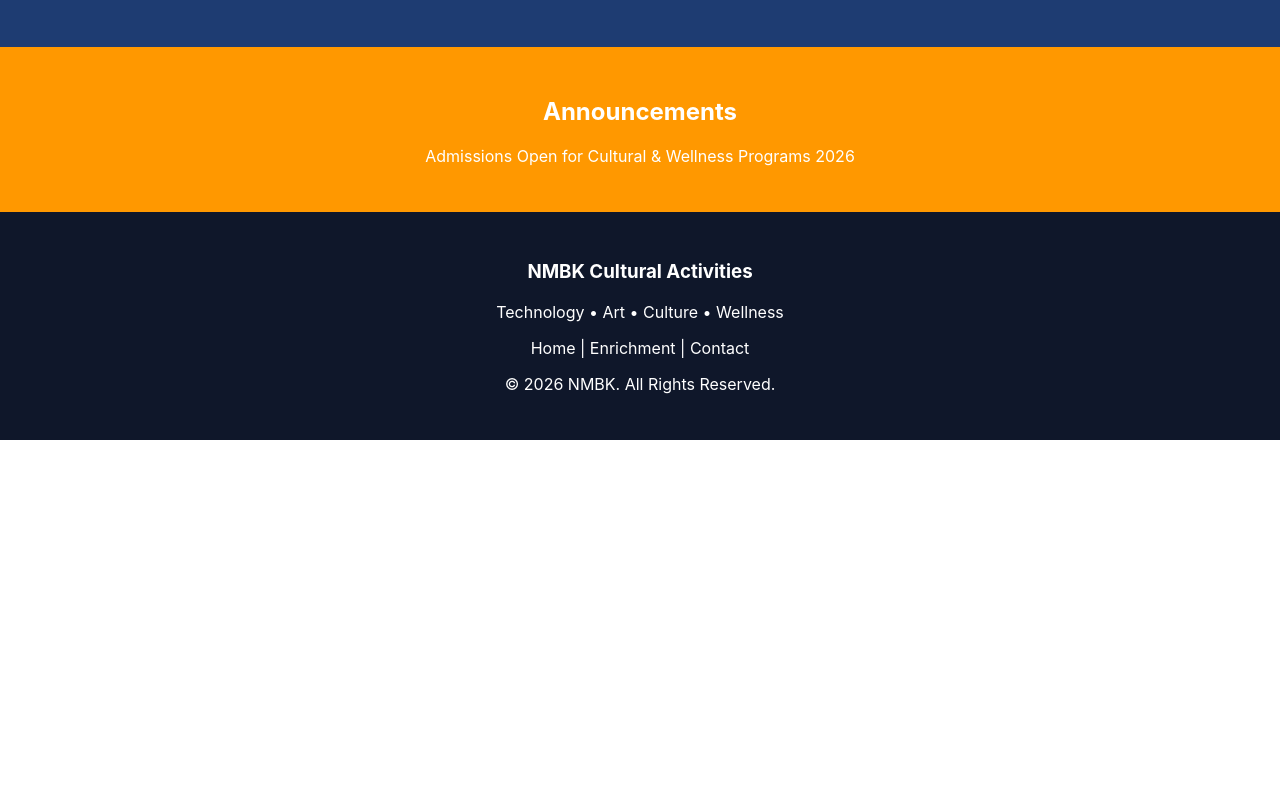
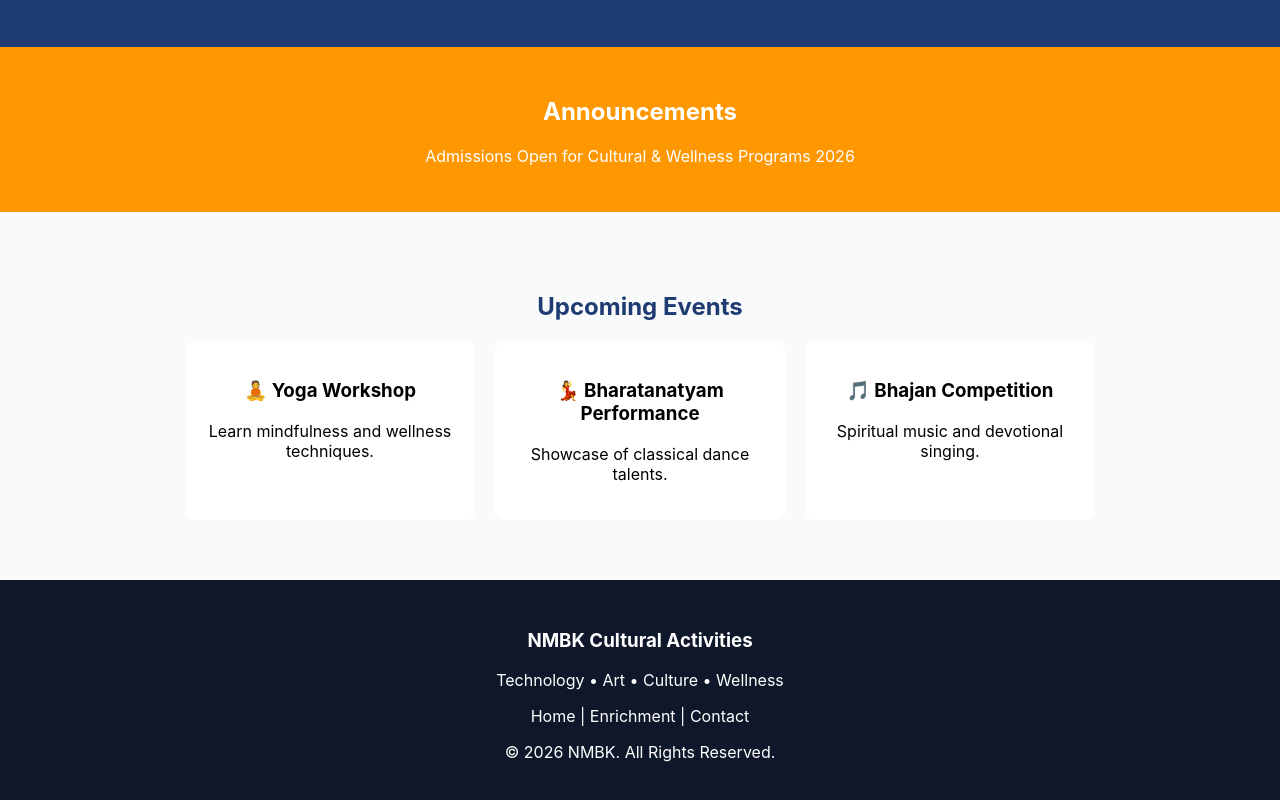
Before and after one commit to Sandhya123564/nmbk-project, a React (Create React App) app in the folder frontend/: page / in a window 1280 px wide. Shown: the part 2323-3123 px from the top of the page. Before the commit the page ends 2763 px from the top, so only its background shows below. Built offline with nearby package versions, Linux system fonts and the light colour scheme.

Commit message:
Added events section

```diff
--- a/frontend/src/components/Home.js
+++ b/frontend/src/components/Home.js
@@ -246,6 +246,62 @@ function Home() {
   <h2>Announcements</h2>
   <p>Admissions Open for Cultural & Wellness Programs 2026</p>
 </div>
+{/* Upcoming Events */}
+<div
+  style={{
+    padding: "60px 20px",
+    textAlign: "center",
+    background: "#f8fafc"
+  }}
+>
+  <h2 style={{ color: "#1e3c72" }}>Upcoming Events</h2>
+
+  <div
+    style={{
+      display: "flex",
+      justifyContent: "center",
+      gap: "20px",
+      flexWrap: "wrap",
+      marginTop: "20px"
+    }}
+  >
+    <div
+      style={{
+        background: "white",
+        padding: "20px",
+        borderRadius: "10px",
+        width: "250px"
+      }}
+    >
+      <h3>🧘 Yoga Workshop</h3>
+      <p>Learn mindfulness and wellness techniques.</p>
+    </div>
+
+    <div
+      style={{
+        background: "white",
+        padding: "20px",
+        borderRadius: "10px",
+        width: "250px"
+      }}
+    >
+      <h3>💃 Bharatanatyam Performance</h3>
+      <p>Showcase of classical dance talents.</p>
+    </div>
+
+    <div
+      style={{
+        background: "white",
+        padding: "20px",
+        borderRadius: "10px",
+        width: "250px"
+      }}
+    >
+      <h3>🎵 Bhajan Competition</h3>
+      <p>Spiritual music and devotional singing.</p>
+    </div>
+  </div>
+</div>
     </div>
   );
 }
```
